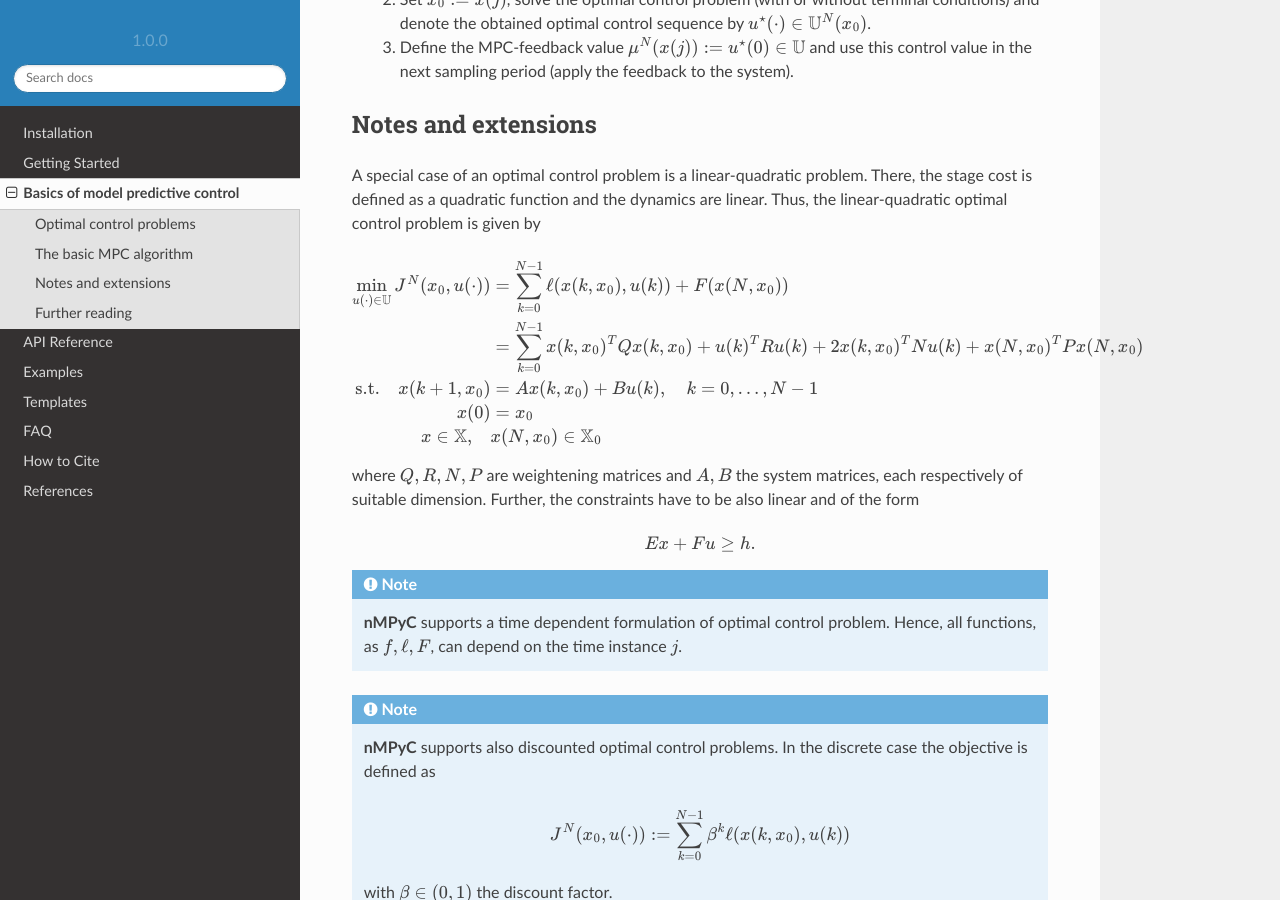
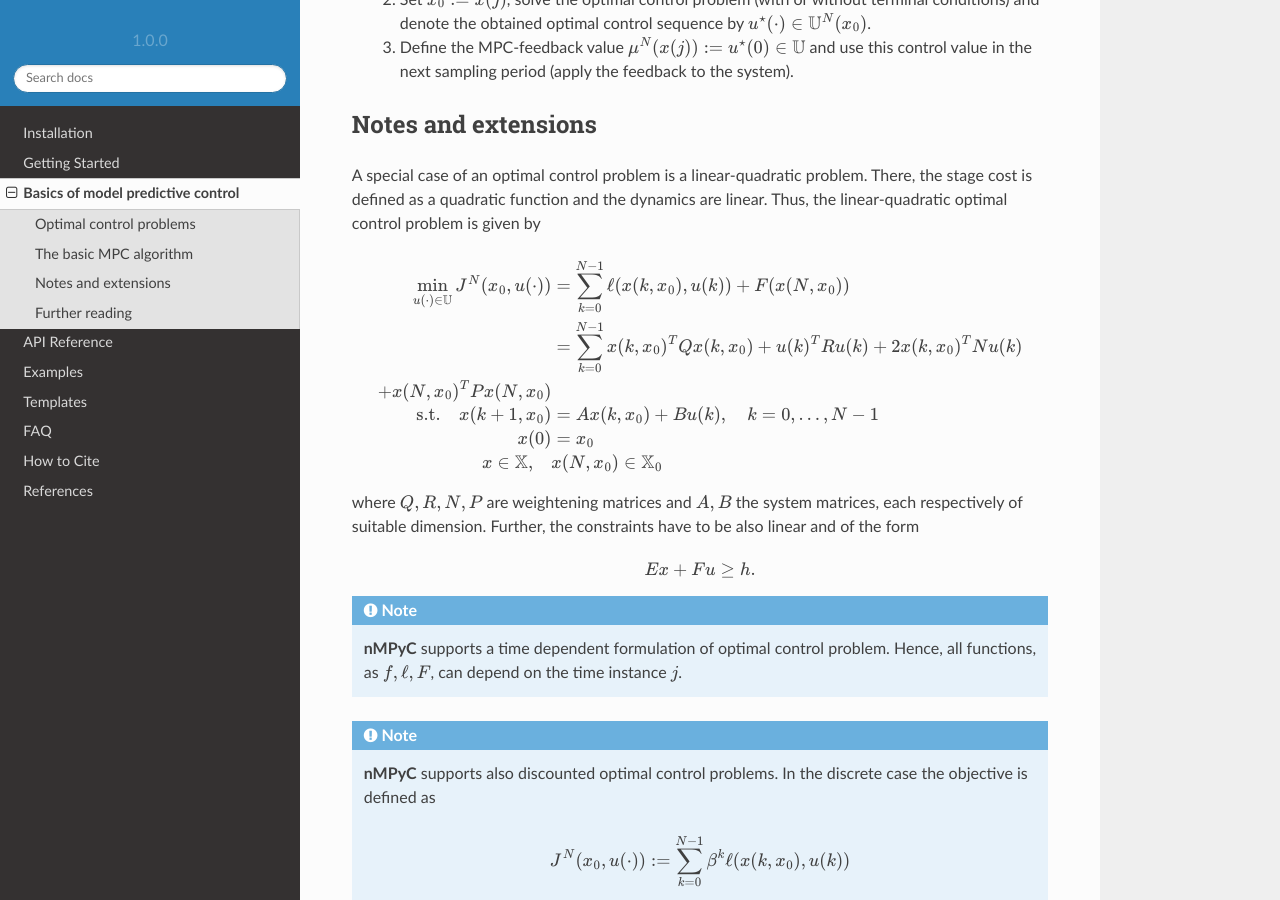
Before and after one commit to nMPyC/nmpyc, a Sphinx documentation site: the page built from docs/source/theory_mpc.rst, in a window 1280 px wide and 900 px high, scrolled down 1627 px. Built offline with Sphinx 7.4.7 and the Read the Docs theme 2.0.0, drawn with Linux system fonts in a browser that asks for light colours.

```diff
--- a/docs/source/theory_mpc.rst
+++ b/docs/source/theory_mpc.rst
@@ -78,7 +78,8 @@ A special case of an optimal control problem is a linear-quadratic problem. Ther
        \begin{equation}
        \begin{split}
               \min_{u(\cdot)\in\mathbb{U}}J^N(x_0,u(\cdot)) &= \sum_{k=0}^{N-1}\ell(x(k,x_0),u(k))+F(x(N,x_0))\\
-              &= \sum_{k=0}^{N-1}x(k,x_0)^T Q x(k,x_0) +u(k)^T R u(k)+ 2x(k,x_0)^TN u(k) +x(N,x_0)^T P x(N,x_0)\\
+              &= \sum_{k=0}^{N-1}x(k,x_0)^T Q x(k,x_0) +u(k)^T R u(k)+ 2x(k,x_0)^TN u(k) \\
+              +x(N,x_0)^T P x(N,x_0)\\
               \text{s.t.}\quad x(k+1,x_0)&=Ax(k,x_0)+Bu(k),\quad k = 0,\dots, N-1\\
               x(0)&= x_0\\
               x\in\mathbb{X},\quad & x(N,x_0)\in\mathbb{X}_0
```
